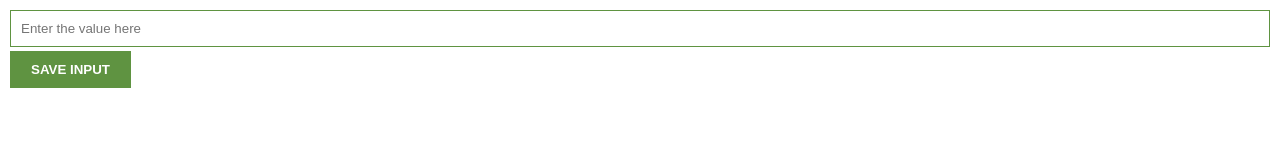
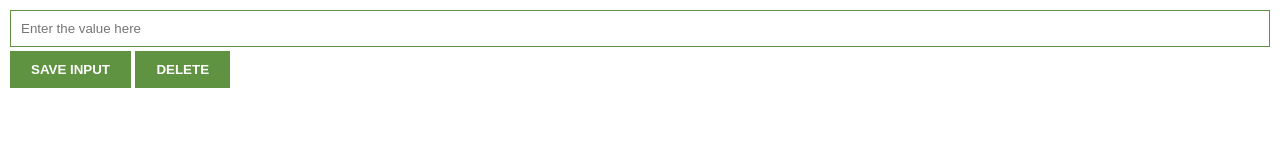
Before and after one commit to yash251/chrome-extension, a browser extension: page index.html in a window 1280 px wide. Drawn offline with Linux system fonts and the light colour scheme.

Commit message:
create DELETE btn

```diff
--- a/index.html
+++ b/index.html
@@ -10,6 +10,7 @@
 <body>
     <input type="text" id="input-el" placeholder="Enter the value here">
     <button id="input-btn">SAVE INPUT</button>
+    <button id="delete-btn">DELETE</button>
     <ul id="ul-el"></ul>
 
     <script src="index.js"></script>
```
